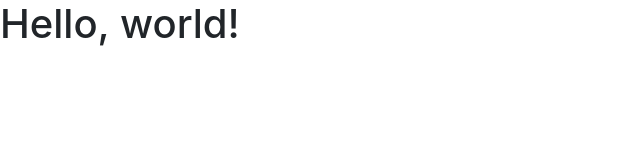
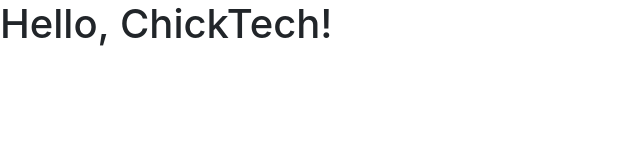
Before and after one commit to xtkuytx/ChickTech-HTML-Project, a plain HTML site: page index.html in a window 1280 px wide. Shown: the whole page, without its empty margins (0-640 px from the left). Drawn offline with nearby package versions, Linux system fonts and the light colour scheme.

Commit message:
changed title

```diff
--- a/index.html
+++ b/index.html
@@ -11,7 +11,7 @@
     <title>Hello, world!</title>
   </head>
   <body>
-    <h1>Hello, world!</h1>
+    <h1>Hello, ChickTech!</h1>
 
     <!-- Optional JavaScript -->
     <!-- jQuery first, then Popper.js, then Bootstrap JS -->
```
